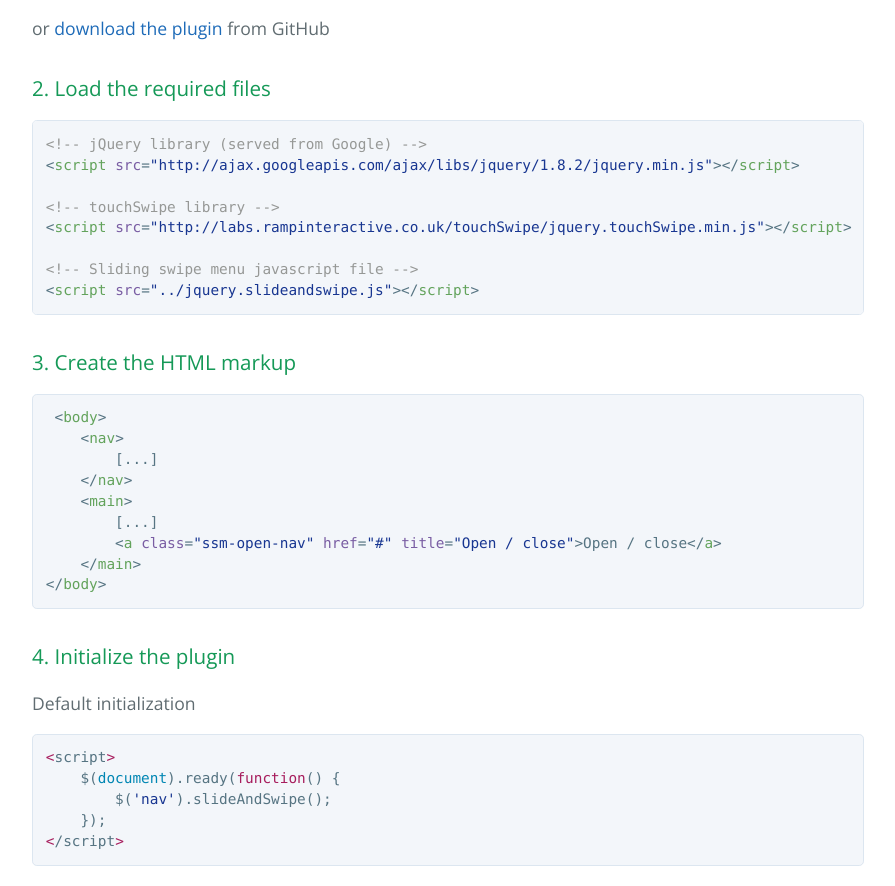
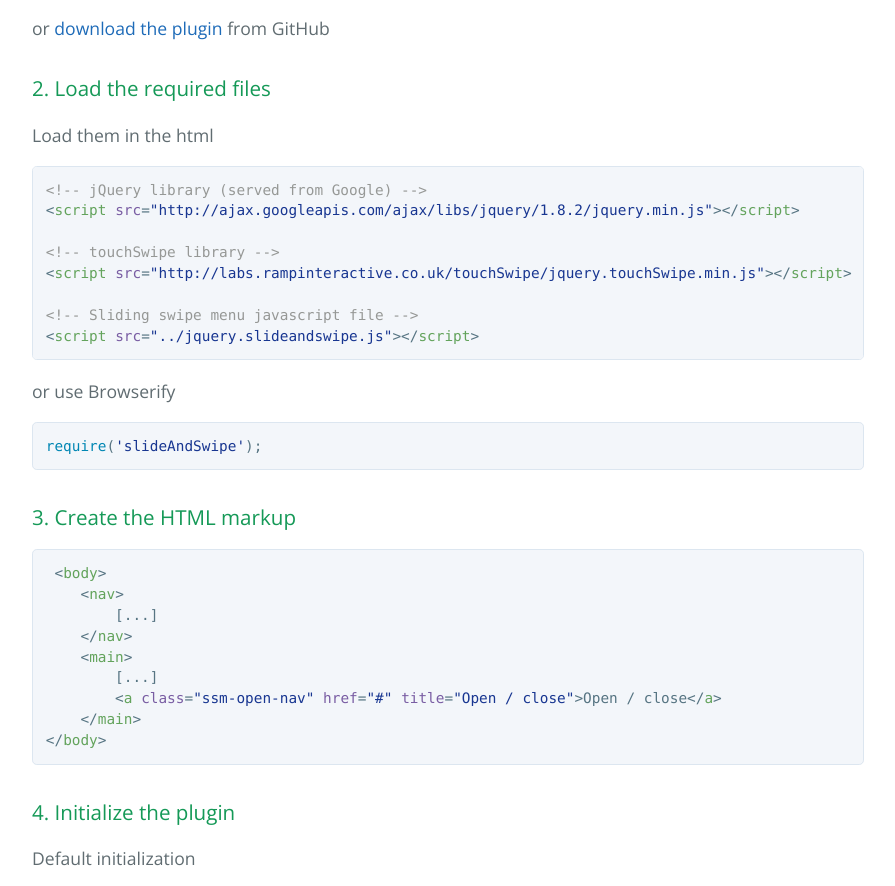
Before and after one commit to JoanClaret/slide-and-swipe-menu, a plain HTML site: page index.html in a window 1280 px wide. Shown: the part 1492-2378 px from the top of the page, without its empty margins (192-1087 px from the left). Drawn offline with nearby package versions, Linux system fonts and the light colour scheme.

```diff
--- a/index.html
+++ b/index.html
@@ -62,6 +62,8 @@
 <h3>
 <a id="2-load-the-required-files" class="anchor" href="#2-load-the-required-files" aria-hidden="true"><span class="octicon octicon-link"></span></a>2. Load the required files</h3>
 
+<p>Load them in the html</p>
+
 <div class="highlight highlight-html"><pre><span class="pl-c">&lt;!-- jQuery library (served from Google) --&gt;</span>
 &lt;<span class="pl-ent">script</span> <span class="pl-e">src</span>=<span class="pl-s"><span class="pl-pds">"</span>http://ajax.googleapis.com/ajax/libs/jquery/1.8.2/jquery.min.js<span class="pl-pds">"</span></span>&gt;&lt;/<span class="pl-ent">script</span>&gt;
 
@@ -70,6 +72,10 @@
 
 <span class="pl-c">&lt;!-- Sliding swipe menu javascript file --&gt;</span>
 &lt;<span class="pl-ent">script</span> <span class="pl-e">src</span>=<span class="pl-s"><span class="pl-pds">"</span>../jquery.slideandswipe.js<span class="pl-pds">"</span></span>&gt;&lt;/<span class="pl-ent">script</span>&gt;</pre></div>
+
+<p>or use Browserify</p>
+
+<div class="highlight highlight-javascript"><pre><span class="pl-c1">require</span>(<span class="pl-s"><span class="pl-pds">'</span>slideAndSwipe<span class="pl-pds">'</span></span>);</pre></div>
 
 <h3>
 <a id="3-create-the-html-markup" class="anchor" href="#3-create-the-html-markup" aria-hidden="true"><span class="octicon octicon-link"></span></a>3. Create the HTML markup</h3>
```
Also changed, not shown: params.json (+1 -1 lines).
